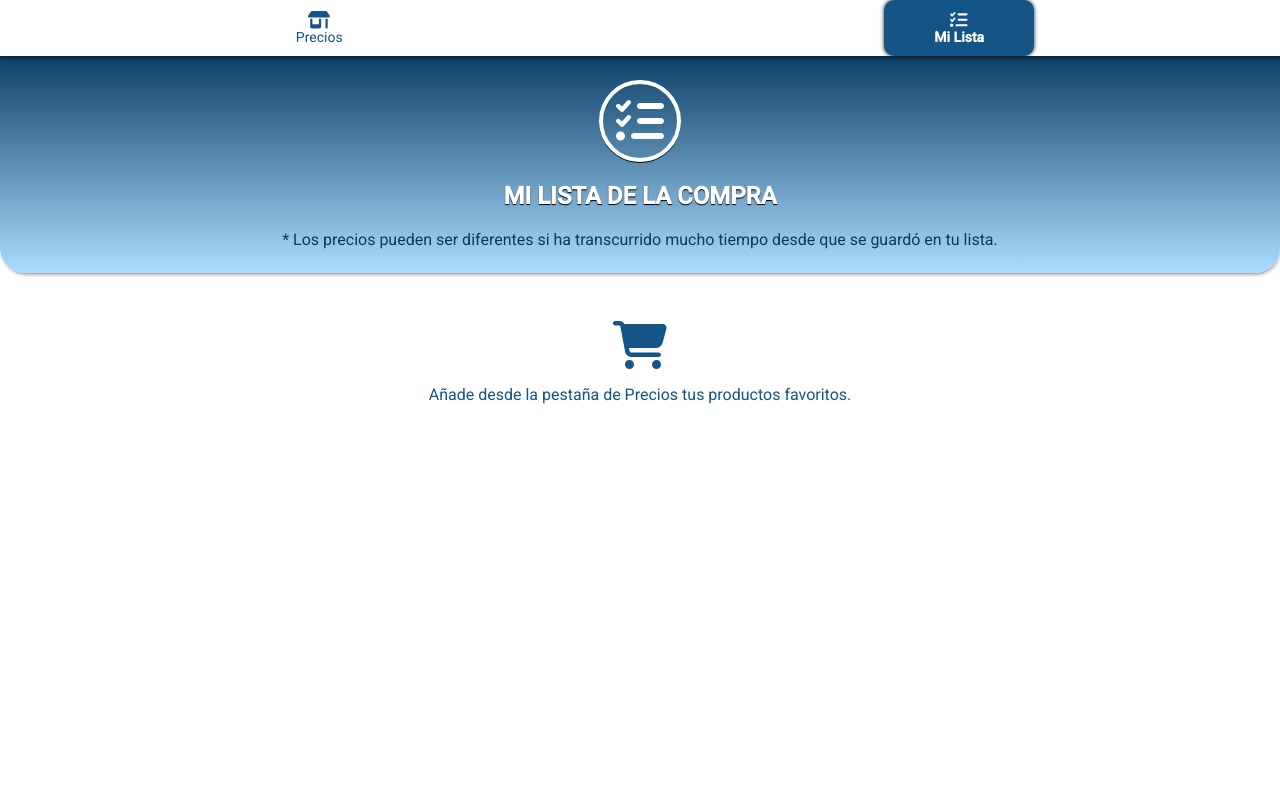
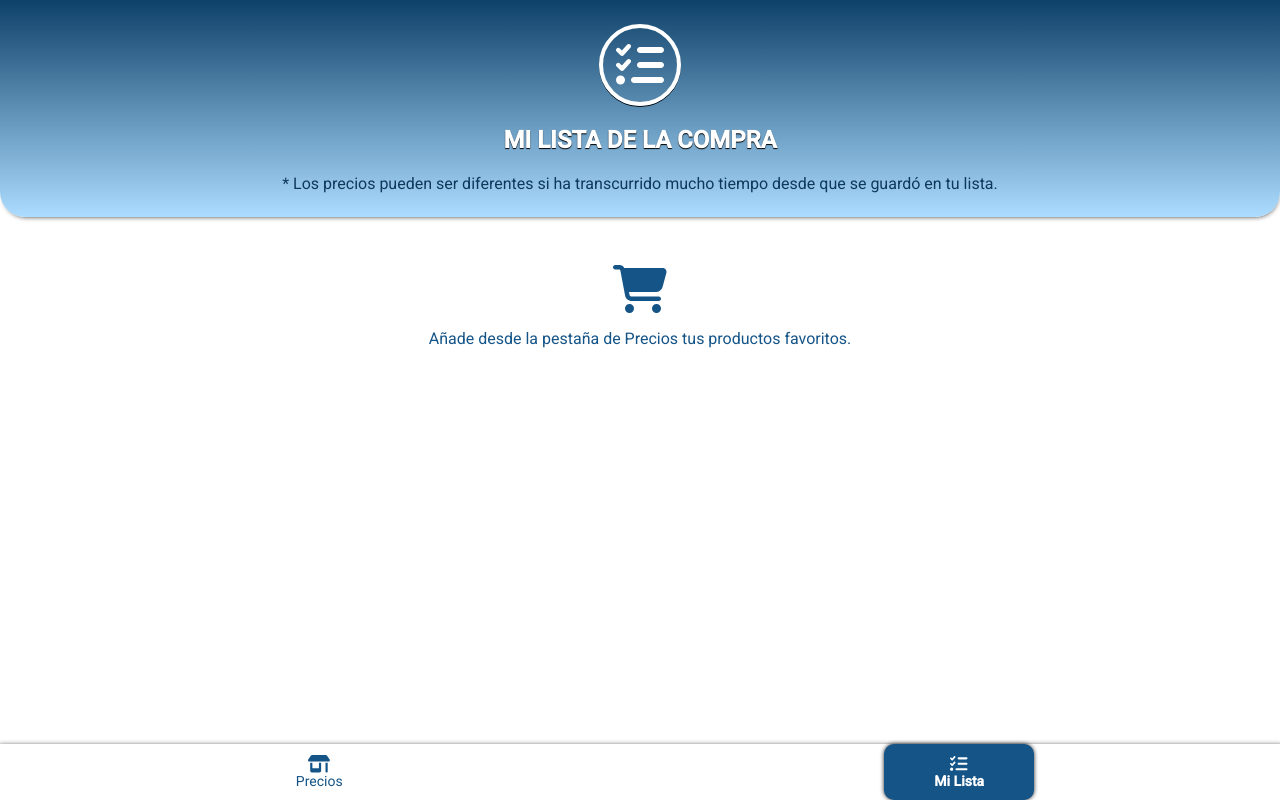
Before and after one commit to danielaibar1994/supermarket-comparator, an Angular app: page /list in a window 1280 px wide. Built offline with nearby package versions, Linux system fonts and the light colour scheme.

Commit message:
feat: Change builder

```diff
--- a/angular.json
+++ b/angular.json
@@ -11,11 +11,11 @@
       "prefix": "app",
       "architect": {
         "build": {
-          "builder": "@angular-devkit/build-angular:browser",
+          "builder": "@angular-devkit/build-angular:application",
           "options": {
             "outputPath": "dist/consum-store",
             "index": "src/index.html",
-            "main": "src/main.ts",
+            "browser": "src/main.ts",
             "polyfills": ["zone.js"],
             "tsConfig": "tsconfig.app.json",
             "assets": ["src/_redirects", "src/favicon.ico", "src/assets"],
@@ -39,9 +39,7 @@
               "outputHashing": "all"
             },
             "development": {
-              "buildOptimizer": false,
               "optimization": false,
-              "vendorChunk": true,
               "extractLicenses": false,
               "sourceMap": true,
               "namedChunks": true
--- a/src/app/app.component.css
+++ b/src/app/app.component.css
@@ -1,8 +1,9 @@
-.router-container {
+/* .router-container {
     margin-top: 56px;
     margin-bottom: 0px;
-}
-@media (max-width: 1000px) {
+} */
+
+/* @media (max-width: 1000px) {
 
 
     .router-container {
@@ -12,4 +13,9 @@
 
 
 
+} */
+
+.router-container {
+    margin-top: 0;
+    margin-bottom: 70px;
 }
--- a/src/app/shared/components/navbar/navbar.component.css
+++ b/src/app/shared/components/navbar/navbar.component.css
@@ -8,8 +8,10 @@
 
     position: fixed;
     background: white;
-    box-shadow: 1px -1px 5px 2px rgba(0, 0, 0, 0.75);
-    top: 0;
+    box-shadow: 1px 3px 5px 2px rgba(0, 0, 0, 0.75);
+    /* top: 0; */
+    bottom: 0;
+    top: initial;
 }
 
 .bottom-bar a {
@@ -32,16 +34,10 @@ a.active-link {
     box-shadow: 0px 0px 4px 0px #262626;
 }
 
-@media (max-width: 1000px) {
-
-
+/* @media (max-width: 1000px) {
     .bottom-bar {
         bottom: 0;
         top: initial;
         box-shadow: 1px 3px 5px 2px rgba(0, 0, 0, 0.75);
-
     }
-
-
-
-}
+} */
```
Lines whose indentation alone changed are shown as unchanged.
